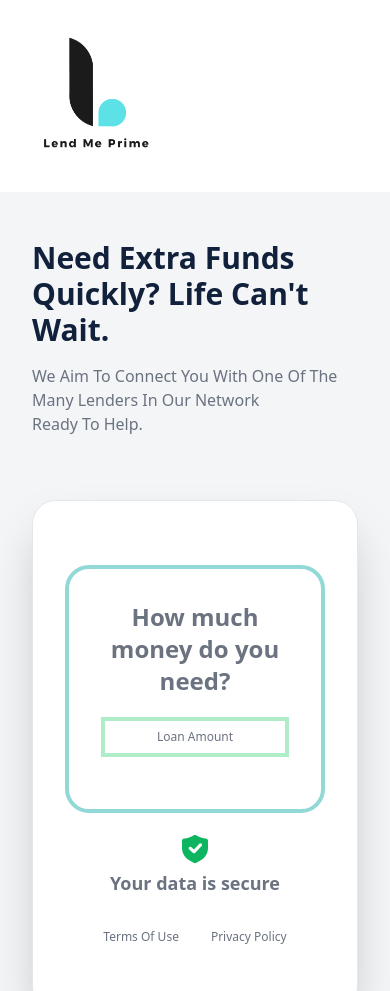
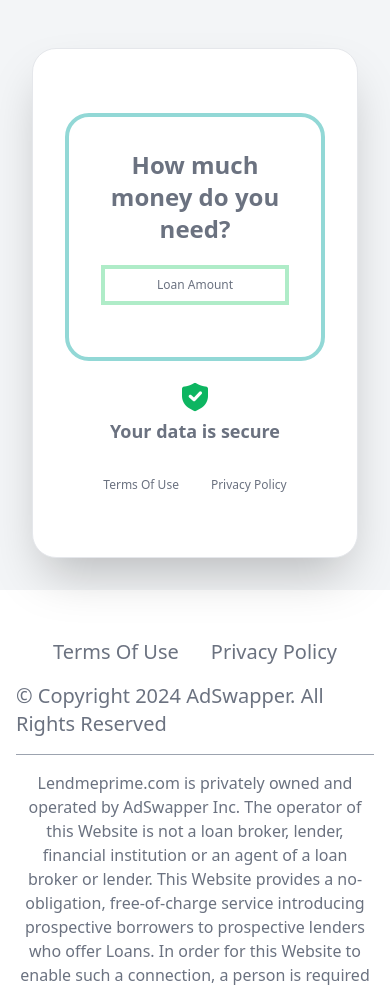
Before and after one commit to AkasDatta/LendMePrime, a plain HTML site: page index.html in a window 390 px wide. Shown: the top 991 px of the page. Drawn offline with nearby package versions, Linux system fonts and the light colour scheme; a script that the page names is missing.

Commit message:
hidden medium and large devices

```diff
--- a/index.html
+++ b/index.html
@@ -11,15 +11,16 @@
 </head>
 <body>
 
-    <!-- Banner Section -->
-    <div class="bg-[#FFFFFF] w-full z-20 top-0 px-0 xl:px-28">
+    <!-- Banner Section - Hidden on medium and small devices -->
+    <div class="bg-[#FFFFFF] w-full z-20 top-0 px-0 xl:px-28 hidden lg:block">
         <a href="#" class="flex items-center space-x-3 rtl:space-x-reverse px-0">
             <img class="px-0 w-48 h-48" src="./img/transparent1.png" alt="Lend Me Prime Logo">
         </a>
     </div>
 
     <div class="grid grid-cols-1 md:grid-cols-1 lg:grid-cols-2 gap-16 pt-12 pb-8 px-8 xl:px-36 bg-[#F3F5F7]">
-        <div class="pt-0 lg:pt-8">
+        <!-- This div is hidden on large devices -->
+        <div class="pt-0 lg:pt-8 hidden lg:block">
             <h2 class="text-3xl lg:text-5xl font-bold pb-4 text-[#12213B]">Need Extra Funds <br> Quickly? Life Can't <br> Wait.</h2>
             <p class="text-gray-500">We Aim To Connect You With One Of The Many Lenders In Our Network <br> Ready To Help.</p>
         </div>
```
